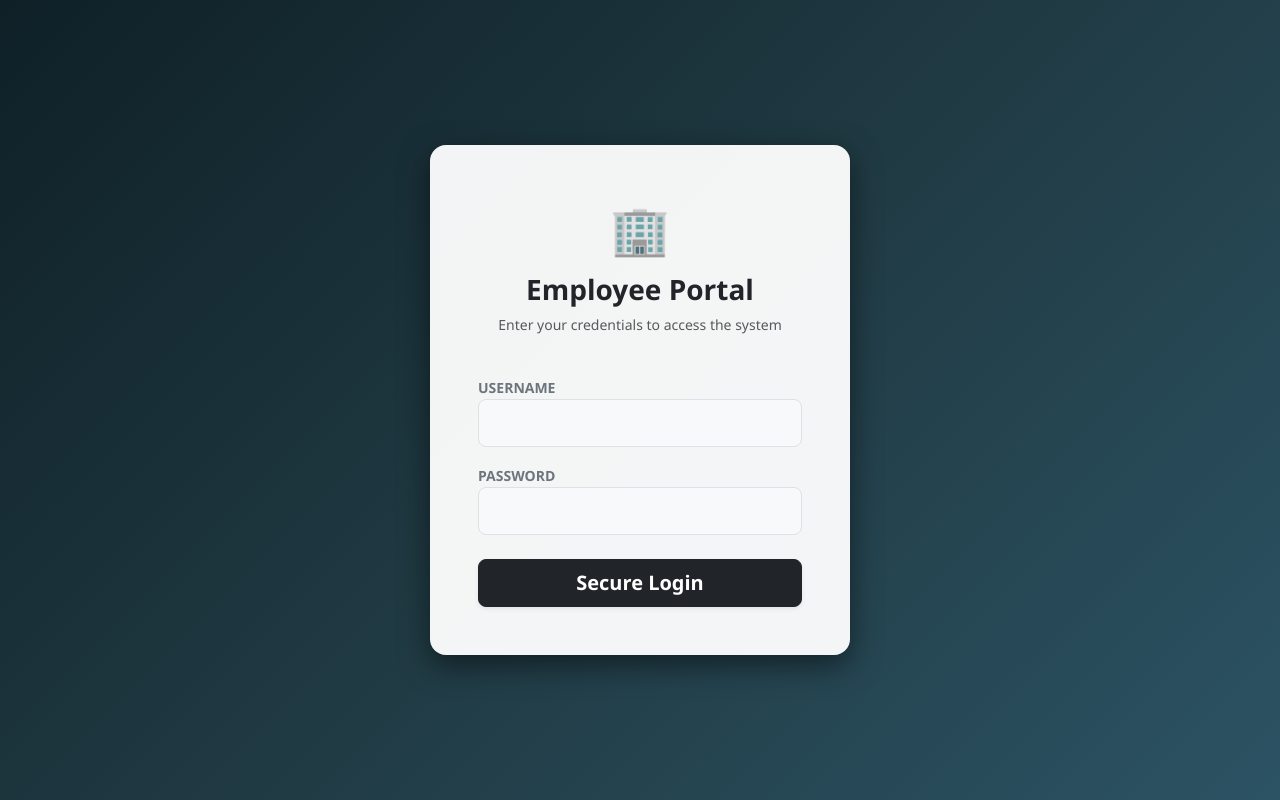
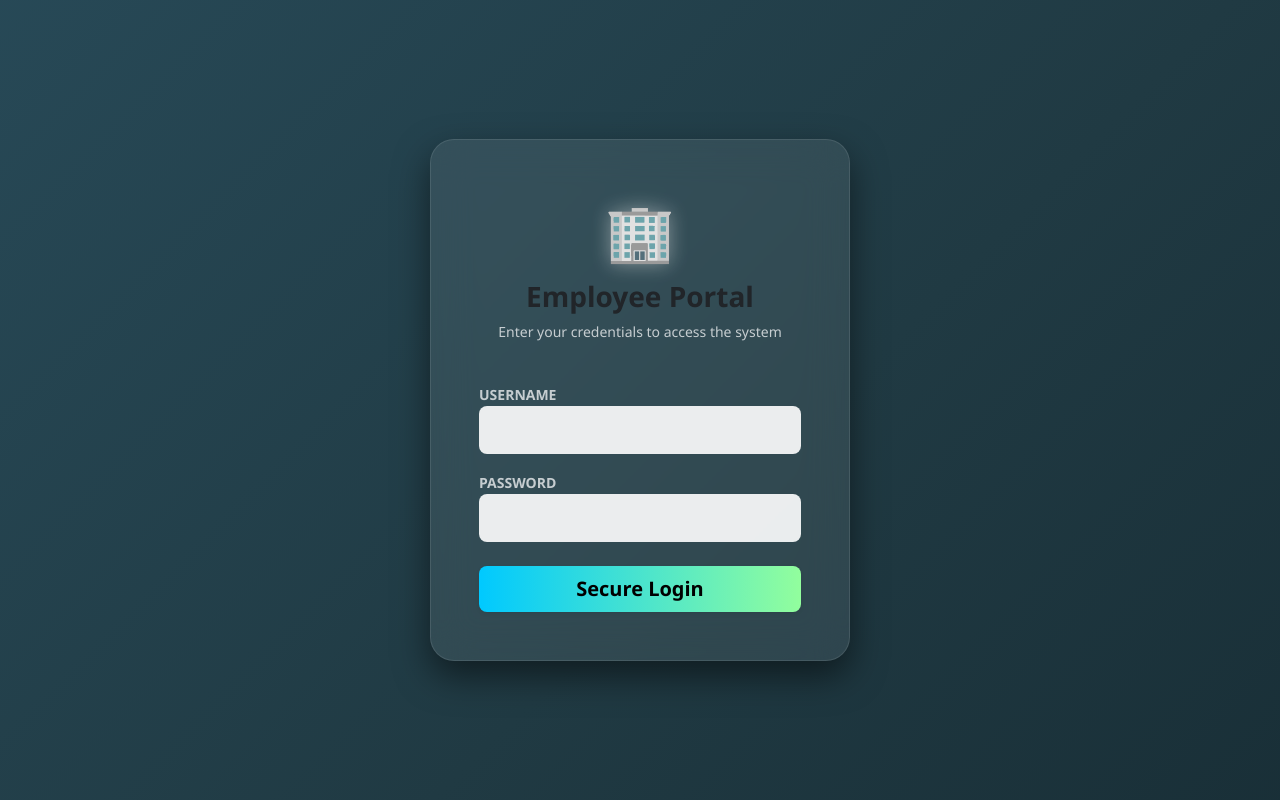
Before and after one commit to jacky1473/my-staff, a Flask app: page /login in a window 1280 px wide. Run offline with Flask 3, Linux system fonts and the light colour scheme.

Commit message:
Enhance login page with new styles and title

```diff
--- a/templates/login.html
+++ b/templates/login.html
@@ -1,22 +1,55 @@
 <!DOCTYPE html>
 <html>
 <head>
-    <title>Office Portal | Login</title>
+    <title>Office Portal | Secure Login</title>
     <link href="https://cdn.jsdelivr.net/npm/bootstrap@5.3.0/dist/css/bootstrap.min.css" rel="stylesheet">
     <style>
         body {
-            background: linear-gradient(135deg, #0f2027, #203a43, #2c5364);
+            margin: 0;
+            min-height: 100vh;
+            /* Animated Magical Gradient */
+            background: linear-gradient(-45deg, #0f2027, #203a43, #2c5364, #141e30, #243b55);
+            background-size: 400% 400%;
+            animation: gradientBG 15s ease infinite;
             font-family: 'Segoe UI', Tahoma, Geneva, Verdana, sans-serif;
+            color: #fff;
+        }
+        @keyframes gradientBG {
+            0% { background-position: 0% 50%; }
+            50% { background-position: 100% 50%; }
+            100% { background-position: 0% 50%; }
         }
         .login-card {
-            border-radius: 1rem;
+            /* Glassmorphism Effect */
+            background: rgba(255, 255, 255, 0.08);
+            backdrop-filter: blur(20px);
+            -webkit-backdrop-filter: blur(20px);
+            border-radius: 1.5rem;
+            border: 1px solid rgba(255, 255, 255, 0.1);
+            box-shadow: 0 15px 35px rgba(0, 0, 0, 0.5);
+        }
+        .form-control {
+            background: rgba(255, 255, 255, 0.9);
             border: none;
-            box-shadow: 0 10px 30px rgba(0,0,0,0.5);
-            background: rgba(255, 255, 255, 0.95);
+        }
+        .form-control:focus {
+            box-shadow: 0 0 10px rgba(0, 201, 255, 0.5);
         }
         .brand-icon {
-            font-size: 3rem;
-            color: #203a43;
+            font-size: 3.5rem;
+            text-shadow: 0 0 20px rgba(255,255,255,0.4);
+        }
+        .btn-magical {
+            background: linear-gradient(90deg, #00C9FF 0%, #92FE9D 100%);
+            border: none;
+            color: #000;
+            font-weight: bold;
+            transition: transform 0.3s ease, box-shadow 0.3s ease;
+        }
+        .btn-magical:hover {
+            transform: translateY(-2px);
+            box-shadow: 0 10px 25px rgba(0, 201, 255, 0.6);
+            color: #000;
         }
     </style>
 </head>
@@ -26,25 +59,25 @@
             <div class="text-center mb-4">
                 <div class="brand-icon mb-2">🏢</div>
                 <h3 class="fw-bold">Employee Portal</h3>
-                <p class="text-muted small">Enter your credentials to access the system</p>
+                <p class="text-light small opacity-75">Enter your credentials to access the system</p>
             </div>
 
             {% with messages = get_flashed_messages() %}
                 {% if messages %}
-                    {% for msg in messages %}<div class="alert alert-danger py-2 text-center">{{ msg }}</div>{% endfor %}
+                    {% for msg in messages %}<div class="alert alert-danger py-2 text-center" style="background: rgba(220,53,69,0.8); color: white; border: none;">{{ msg }}</div>{% endfor %}
                 {% endif %}
             {% endwith %}
 
             <form method="POST">
                 <div class="mb-3">
-                    <label class="fw-bold small text-secondary">USERNAME</label>
-                    <input type="text" name="username" class="form-control form-control-lg bg-light" required>
+                    <label class="fw-bold small text-light opacity-75">USERNAME</label>
+                    <input type="text" name="username" class="form-control form-control-lg" required>
                 </div>
                 <div class="mb-4">
-                    <label class="fw-bold small text-secondary">PASSWORD</label>
-                    <input type="password" name="password" class="form-control form-control-lg bg-light" required>
+                    <label class="fw-bold small text-light opacity-75">PASSWORD</label>
+                    <input type="password" name="password" class="form-control form-control-lg" required>
                 </div>
-                <button type="submit" class="btn btn-dark btn-lg w-100 fw-bold shadow-sm">Secure Login</button>
+                <button type="submit" class="btn btn-magical btn-lg w-100 shadow-sm">Secure Login</button>
             </form>
         </div>
     </div>
```
